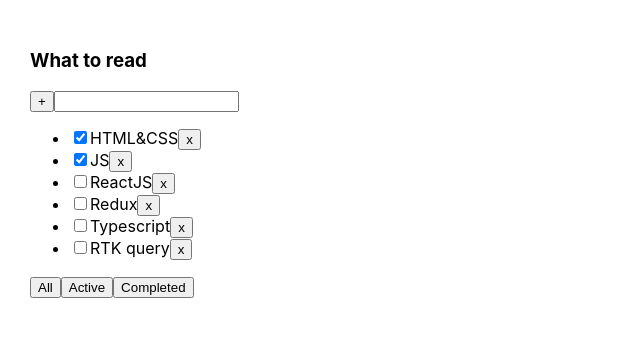
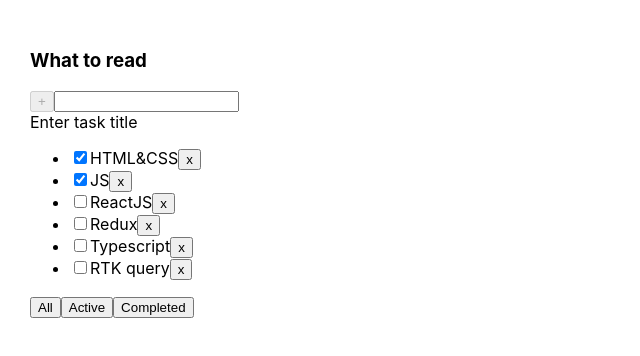
Before and after one commit to Katrin3536/todolists, a React (Vite) app: page / in a window 1280 px wide. Shown: the top 356 px of the page, without its empty margins (0-640 px from the left). Built offline with nearby package versions, Linux system fonts and the light colour scheme.

Commit message:
fixed Todolist.tsx

```diff
--- a/package.json
+++ b/package.json
@@ -12,7 +12,7 @@
     "gh-pages": "6.3.0",
     "react": "19.0.0",
     "react-dom": "19.0.0",
-    "uuid": "^14.0.0"
+    "uuid": "14.0.0"
   },
   "devDependencies": {
     "@types/react": "19.0.2",
--- a/src/Button.tsx
+++ b/src/Button.tsx
@@ -1,8 +1,9 @@
 type Props = {
     title: string;
     onClick?: () => void;
+    disabled?: boolean;
 }
 
-export const Button = ({title,onClick}:Props) => {
-  return <button onClick={onClick}>{title}</button>
+export const Button = ({title,onClick,disabled}:Props) => {
+  return <button onClick={onClick} disabled={disabled}>{title}</button>
 }
--- a/src/Todolist/Todolist.tsx
+++ b/src/Todolist/Todolist.tsx
@@ -47,10 +47,12 @@
     };
 
     const createTaskOnEnterHandler = (e: KeyboardEvent<HTMLInputElement>) => {
-        if (e.key === 'Enter') {
+        if (e.key === 'Enter' && isTitleValid) {
             createTaskHandler();
         }
     };
+
+    const isTitleValid = taskTitle.length>0 && taskTitle.length <10
 
     return (
         <div>
@@ -62,8 +64,11 @@
                 {/*        inputRef.current.value = ""*/}
                 {/*    }}}/>*/}
                 {/*<input ref={inputRef}/>*/}
-                <Button title={'+'} onClick={createTaskHandler}/>
+                <Button title={'+'} onClick={createTaskHandler} disabled={!isTitleValid}/>
                 <input value={taskTitle} onChange={changeTaskTitleHandler} onKeyDown={createTaskOnEnterHandler}/>
+                {taskTitle.length === 0 && <div>Enter task title</div>}
+                {isTitleValid &&  <div> Min title length 1 characters</div>}
+                {taskTitle.length > 10 && <div style={{color:"red"}}>Max title length 10 characters</div>}
             </div>
             {mappedTasks}
             <div>
```
